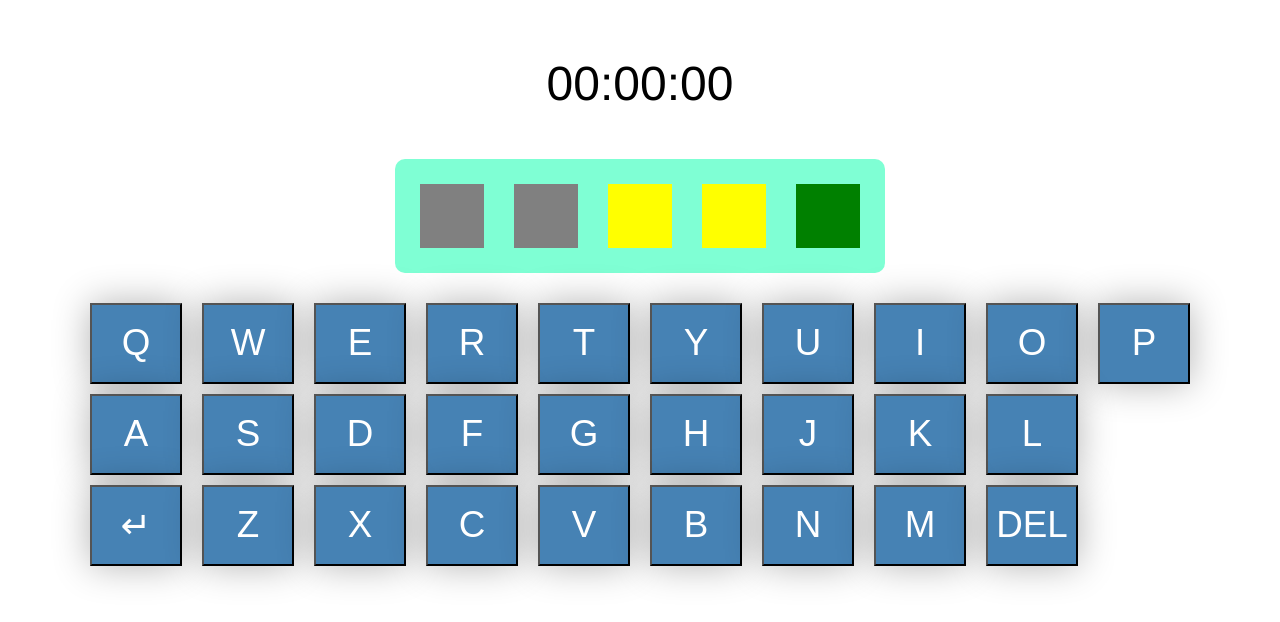
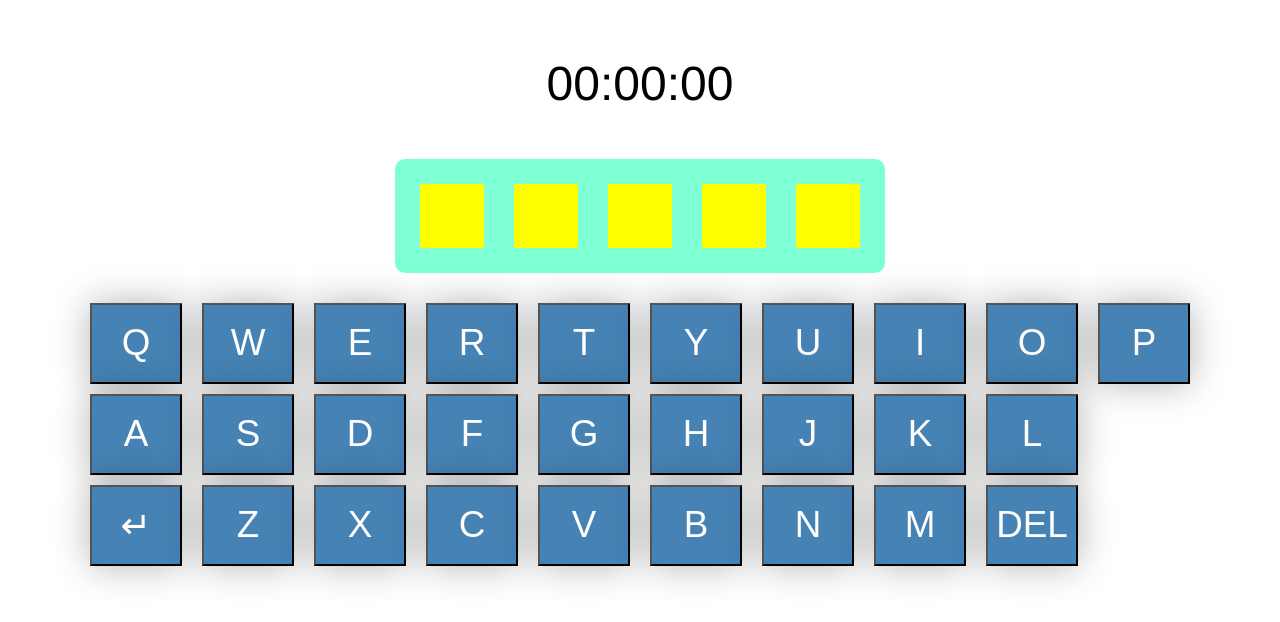
Before and after one commit to liber09/Wordle, a React (Create React App) app in the folder frontend/: page / in a window 1280 px wide. Shown: the top 622 px of the page. Built offline with nearby package versions, Linux system fonts and the light colour scheme; no server answers.

Commit message:
FrontEnd Can now handle different word lengths

```diff
--- a/frontend/src/app.tsx
+++ b/frontend/src/app.tsx
@@ -11,6 +11,7 @@ import getRandomWord from "./functions/getRandomWord";
 import Clock from "./components/clock/clock";
 import {Keyboard} from "./components/keyboard/keyboard";
 import GameRow from "./components/gameRow/gameRow";
+import { setupBoard } from "./functions/setupBoard";
 
 export default function App() {
  //   console.log("Test")
@@ -37,6 +38,7 @@ export default function App() {
   const [time, setTime] = useState("00:00:00");
   const [letterGuess, setLetterGuess] = useState("");
 
+  const gameRow = setupBoard(selectLength);
 
   async function getWord() {
     setGameWord(await getRandomWord());
@@ -52,7 +54,7 @@ export default function App() {
         <Clock setTime={setTime} firstWord={letterGuess} />
       </div>
       <div className="centerBoard">
-        <GameRow isCorrect={false} exists={true}></GameRow>
+        <GameRow isCorrect={false} exists={true} letterArray={gameRow}></GameRow>
       </div>
       <div className="centerKeyboard">
         <Keyboard></Keyboard>
--- a/frontend/src/components/gameRow/gameRow.tsx
+++ b/frontend/src/components/gameRow/gameRow.tsx
@@ -1,19 +1,20 @@
-import React from "react";
+import React, {useState} from "react";
 import Tile from "../tile/tile";
 
 interface Props {
     isCorrect: boolean;
     exists: boolean;
-  }
+    letterArray: string[];
+}
 
-export default function GameRow({isCorrect, exists}: Props){
+
+export default function GameRow({isCorrect, exists, letterArray}: Props){
+
     return(
         <div className = "gameRowContainer">
-            <Tile isCorrect={false} exists={false}></Tile>
-            <Tile isCorrect={false} exists={false}></Tile>
-            <Tile isCorrect={false} exists={true}></Tile>
-            <Tile isCorrect={false} exists={true}></Tile>
-            <Tile isCorrect={true} exists={true}></Tile>
+            {letterArray.map(tile => (
+            <Tile isCorrect={isCorrect} isMisplaced={exists}
+            key={"1"}></Tile>))}
         </div>
 
     )
--- a/frontend/src/components/tile/tile.module.scss
+++ b/frontend/src/components/tile/tile.module.scss
@@ -1,5 +1,5 @@
 
-.tileContainer{
+.incorrect{
     background-color: gray;
     width: 4em;
     height: 4em;
@@ -12,6 +12,6 @@
     background-color: green;
 }
 
-.wrongPlace{
+.misplaced{
     background-color: yellow;
 }
--- a/frontend/src/components/tile/tile.tsx
+++ b/frontend/src/components/tile/tile.tsx
@@ -1,21 +1,21 @@
 import React from "react";
 interface props{
     isCorrect: boolean;
-    exists: boolean;
+    isMisplaced: boolean;
 
 }
-export default function Tile({isCorrect, exists}: props){
+export default function Tile({isCorrect, isMisplaced}: props){
 
     let classNames;
     if (isCorrect){
         classNames = "correct";
     }
-    if (isCorrect === false && exists){
-        classNames = "wrongPlace"
+    if (isCorrect === false && isMisplaced){
+        classNames = "misplaced"
     }
 
     return(
-        <div className = {`tileContainer ${classNames}` }>
+        <div className = {`incorrect ${classNames}` }>
 
         </div>
     );
--- a/frontend/src/functions/setupBoard.ts
+++ b/frontend/src/functions/setupBoard.ts
@@ -1,7 +1,8 @@
 export function setupBoard(wordLength: number) {
-    const board: string[][] = [];
-    for (let i = 0; i < wordLength; i++) {
-        board.push(["", "", "", "", ""]);
+
+    const letterTiles = new Array(wordLength)
+    for(let i = 0; i < wordLength; i++){
+        letterTiles[i] = "";
     }
-    return board;
+    return letterTiles;
   }
```
